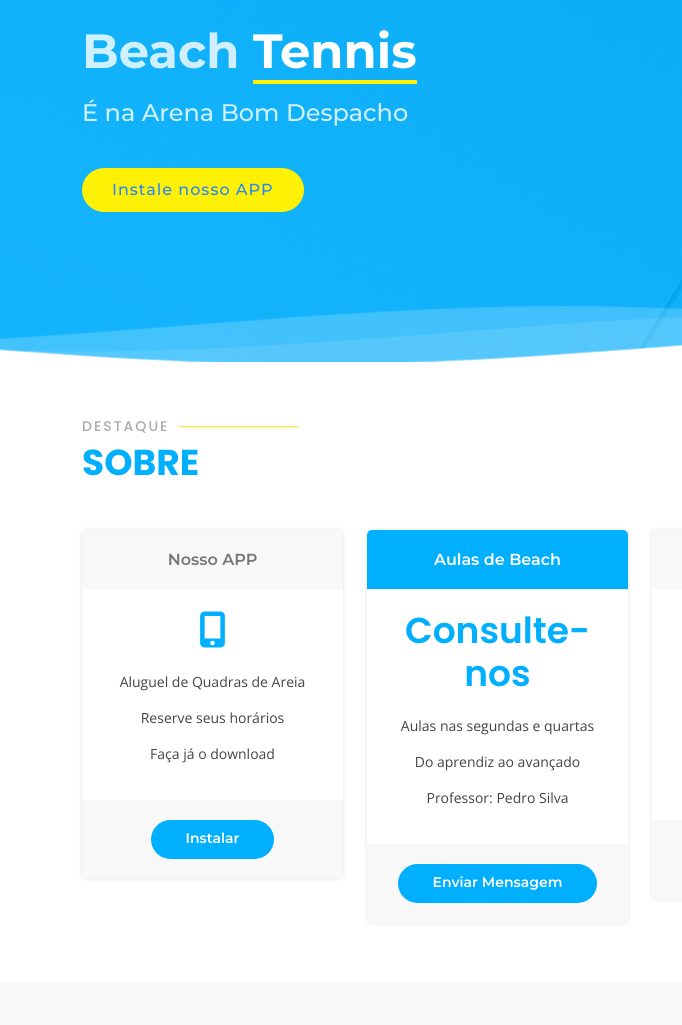
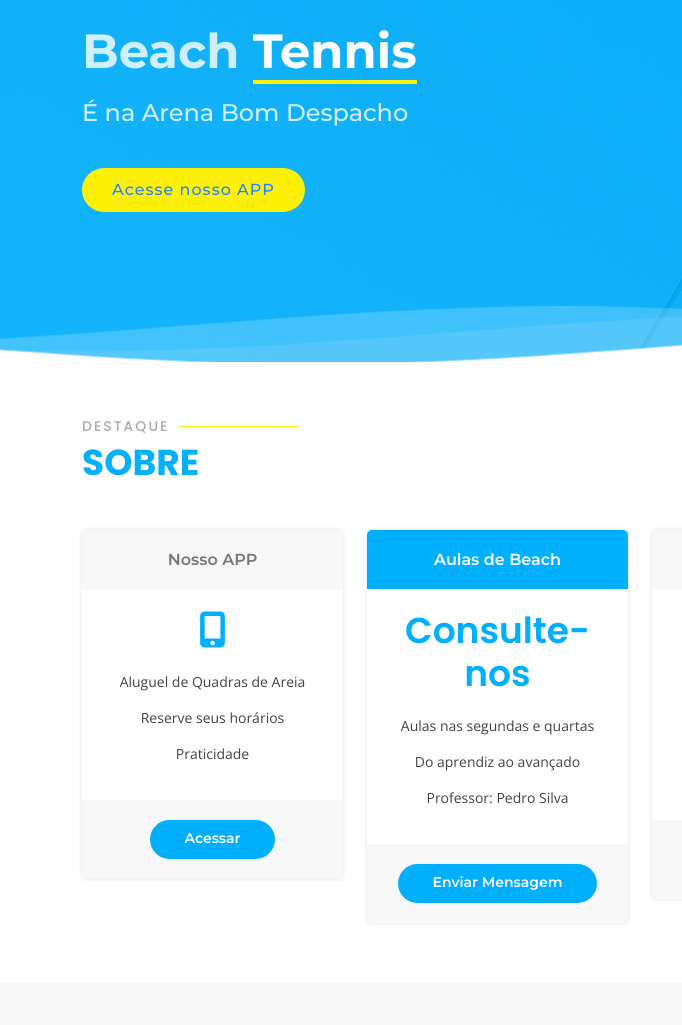
Before and after one commit to joaobd/arenabd-site, a plain HTML site: page index.html in a window 1280 px wide. Shown: the part 128-1153 px from the top of the page, 0-682 px from the left. Drawn offline with nearby package versions, Linux system fonts and the light colour scheme.

Commit message:
Ajustes nos links do App

```diff
--- a/index.html
+++ b/index.html
@@ -81,7 +81,7 @@
             <h1>Beach <span>Tennis</span></h1>
             <h2>É na Arena Bom Despacho</h2>
             <div class="text-center text-lg-start">
-              <a href="#" class="btn-get-started scrollto">Instale nosso APP</a>
+              <a href="https://arenaappp.bubbleapps.io/version-test" class="btn-get-started scrollto">Acesse nosso APP</a>
             </div>
           </div>
         </div>
@@ -128,10 +128,10 @@
               <ul>
                 <li>Aluguel de Quadras de Areia</li>
                 <li>Reserve seus horários</li>
-                <li>Faça já o download</li>
+                <li>Praticidade</li>
               </ul>
               <div class="btn-wrap">
-                <a href="#" class="btn-buy">Instalar</a>
+                <a href="https://arenaappp.bubbleapps.io/version-test" class="btn-buy">Acessar</a>
               </div>
             </div>
           </div>
```
